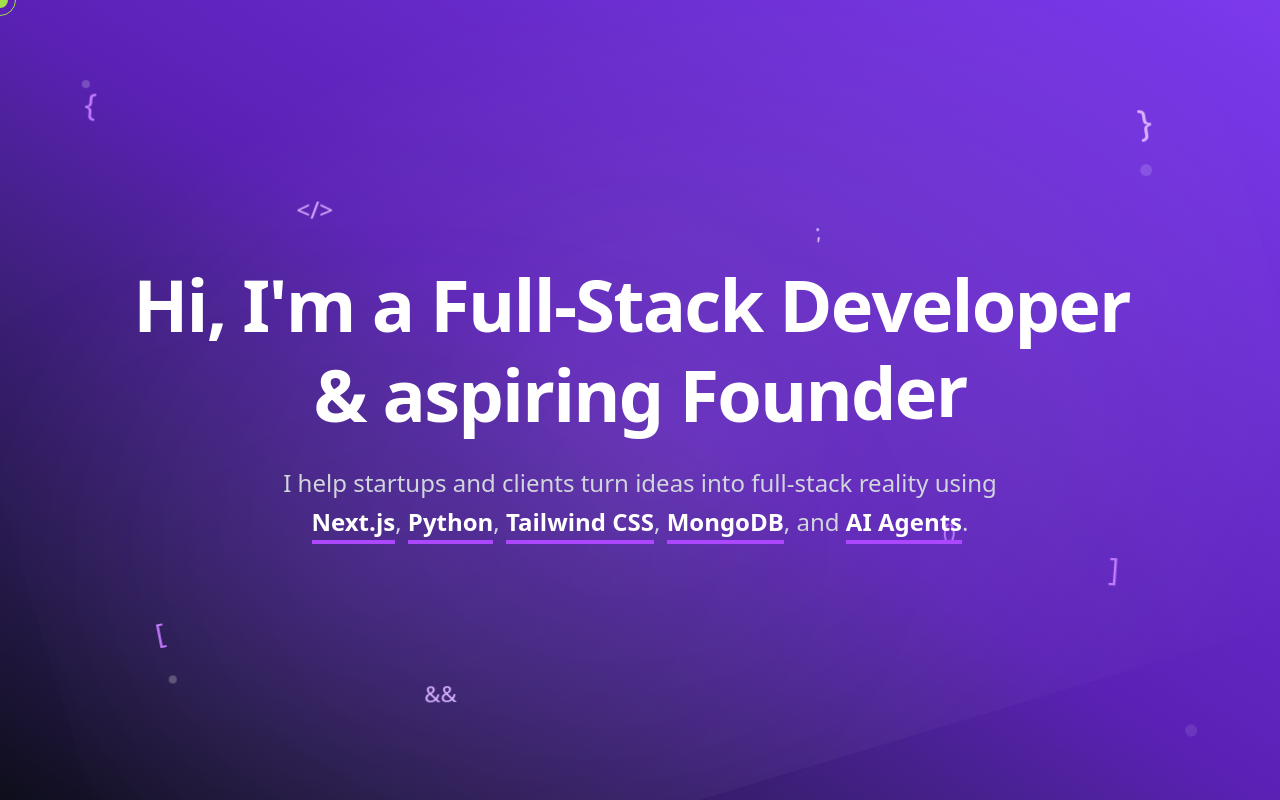
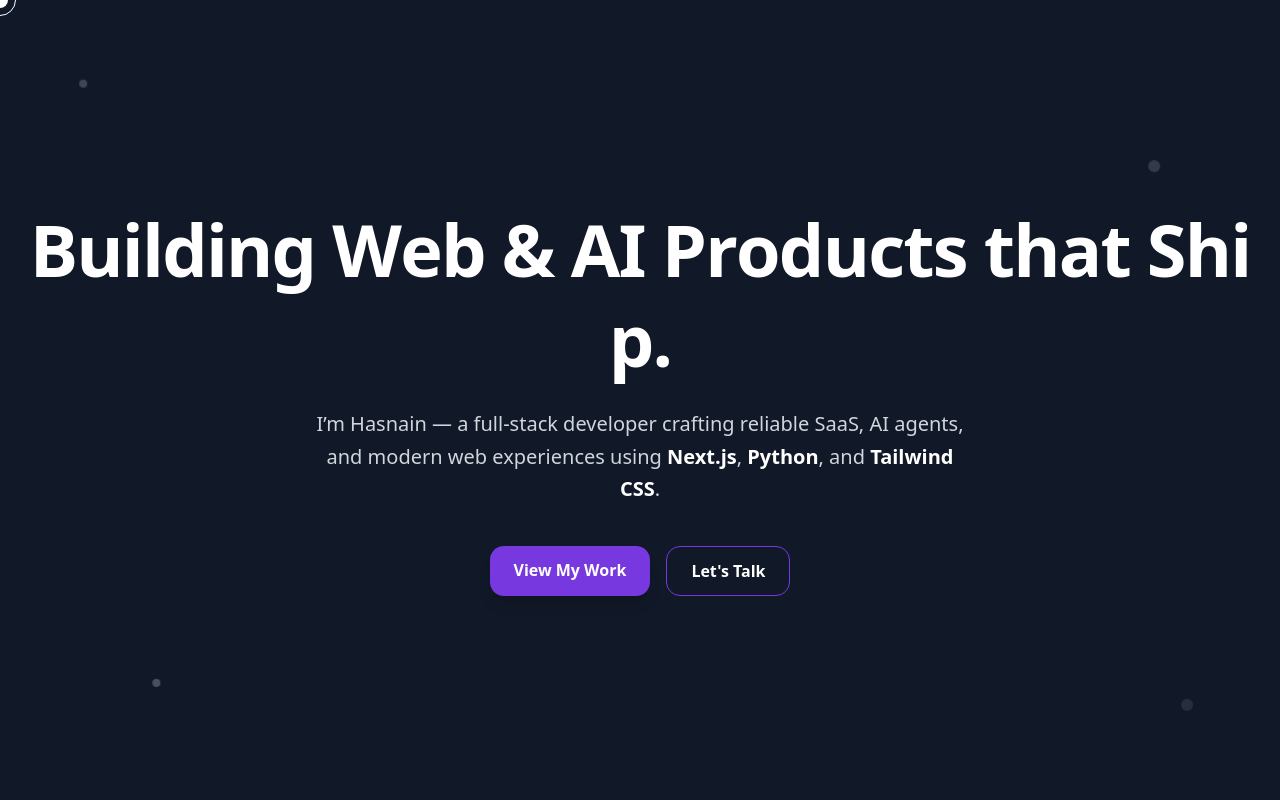
Before and after one commit to hasnainXdev/hasnain-3d-portfolio, a Next.js app: page / in a window 1280 px wide. Shown: the top 800 px of the page. Built offline with nearby package versions, Linux system fonts and the light colour scheme.

Commit message:
updated typography and UI

```diff
--- a/app/globals.css
+++ b/app/globals.css
@@ -1,123 +1,162 @@
 @import "tailwindcss";
 @import "tw-animate-css";
 
+/* 🌓 Support Dark Mode Variant */
 @custom-variant dark (&:is(.dark *));
 
+/* 🎨 Custom Theme Variables */
 @theme inline {
   --color-background: var(--background);
   --color-foreground: var(--foreground);
   --font-sans: var(--font-geist-sans);
   --font-mono: var(--font-geist-mono);
+
+  /* Sidebar */
+  --color-sidebar: var(--sidebar);
+  --color-sidebar-foreground: var(--sidebar-foreground);
+  --color-sidebar-primary: var(--sidebar-primary);
+  --color-sidebar-primary-foreground: var(--sidebar-primary-foreground);
+  --color-sidebar-accent: var(--sidebar-accent);
+  --color-sidebar-accent-foreground: var(--sidebar-accent-foreground);
+  --color-sidebar-border: var(--sidebar-border);
   --color-sidebar-ring: var(--sidebar-ring);
-  --color-sidebar-border: var(--sidebar-border);
-  --color-sidebar-accent-foreground: var(--sidebar-accent-foreground);
-  --color-sidebar-accent: var(--sidebar-accent);
-  --color-sidebar-primary-foreground: var(--sidebar-primary-foreground);
-  --color-sidebar-primary: var(--sidebar-primary);
-  --color-sidebar-foreground: var(--sidebar-foreground);
-  --color-sidebar: var(--sidebar);
+
+  /* Core */
+  --color-primary: var(--primary);
+  --color-primary-foreground: var(--primary-foreground);
+  --color-secondary: var(--secondary);
+  --color-secondary-foreground: var(--secondary-foreground);
+  --color-muted: var(--muted);
+  --color-muted-foreground: var(--muted-foreground);
+  --color-accent: var(--accent);
+  --color-accent-foreground: var(--accent-foreground);
+  --color-destructive: var(--destructive);
+  --color-border: var(--border);
+  --color-input: var(--input);
+  --color-ring: var(--ring);
+
+  /* Cards, Popovers */
+  --color-card: var(--card);
+  --color-card-foreground: var(--card-foreground);
+  --color-popover: var(--popover);
+  --color-popover-foreground: var(--popover-foreground);
+
+  /* Charts */
+  --color-chart-1: var(--chart-1);
+  --color-chart-2: var(--chart-2);
+  --color-chart-3: var(--chart-3);
+  --color-chart-4: var(--chart-4);
   --color-chart-5: var(--chart-5);
-  --color-chart-4: var(--chart-4);
-  --color-chart-3: var(--chart-3);
-  --color-chart-2: var(--chart-2);
-  --color-chart-1: var(--chart-1);
-  --color-ring: var(--ring);
-  --color-input: var(--input);
-  --color-border: var(--border);
-  --color-destructive: var(--destructive);
-  --color-accent-foreground: var(--accent-foreground);
-  --color-accent: var(--accent);
-  --color-muted-foreground: var(--muted-foreground);
-  --color-muted: var(--muted);
-  --color-secondary-foreground: var(--secondary-foreground);
-  --color-secondary: var(--secondary);
-  --color-primary-foreground: var(--primary-foreground);
-  --color-primary: var(--primary);
-  --color-popover-foreground: var(--popover-foreground);
-  --color-popover: var(--popover);
-  --color-card-foreground: var(--card-foreground);
-  --color-card: var(--card);
+
+  /* Radius */
   --radius-sm: calc(var(--radius) - 4px);
   --radius-md: calc(var(--radius) - 2px);
   --radius-lg: var(--radius);
   --radius-xl: calc(var(--radius) + 4px);
 }
 
+/* 🌞 Light Mode (Black & White Theme) */
 :root {
   --radius: 0.625rem;
-  --background: oklch(1 0 0);
-  --foreground: oklch(0.145 0 0);
-  --card: oklch(1 0 0);
-  --card-foreground: oklch(0.145 0 0);
-  --popover: oklch(1 0 0);
-  --popover-foreground: oklch(0.145 0 0);
-  --primary: oklch(0.205 0 0);
-  --primary-foreground: oklch(0.985 0 0);
-  --secondary: oklch(0.97 0 0);
-  --secondary-foreground: oklch(0.205 0 0);
-  --muted: oklch(0.97 0 0);
-  --muted-foreground: oklch(0.556 0 0);
-  --accent: oklch(0.97 0 0);
-  --accent-foreground: oklch(0.205 0 0);
-  --destructive: oklch(0.577 0.245 27.325);
-  --border: oklch(0.922 0 0);
-  --input: oklch(0.922 0 0);
-  --ring: oklch(0.708 0 0);
-  --chart-1: oklch(0.646 0.222 41.116);
-  --chart-2: oklch(0.6 0.118 184.704);
-  --chart-3: oklch(0.398 0.07 227.392);
-  --chart-4: oklch(0.828 0.189 84.429);
-  --chart-5: oklch(0.769 0.188 70.08);
-  --sidebar: oklch(0.985 0 0);
-  --sidebar-foreground: oklch(0.145 0 0);
-  --sidebar-primary: oklch(0.205 0 0);
-  --sidebar-primary-foreground: oklch(0.985 0 0);
-  --sidebar-accent: oklch(0.97 0 0);
-  --sidebar-accent-foreground: oklch(0.205 0 0);
-  --sidebar-border: oklch(0.922 0 0);
-  --sidebar-ring: oklch(0.708 0 0);
+
+  --background: #ffffff;
+  --foreground: #000000;
+
+  --card: #ffffff;
+  --card-foreground: #000000;
+
+  --popover: #ffffff;
+  --popover-foreground: #000000;
+
+  --primary: #000000;
+  --primary-foreground: #ffffff;
+
+  --secondary: #f4f4f5;
+  --secondary-foreground: #000000;
+
+  --muted: #f5f5f5;
+  --muted-foreground: #737373;
+
+  --accent: #f5f5f5;
+  --accent-foreground: #000000;
+
+  --destructive: #ef4444;
+
+  --border: #e5e5e5;
+  --input: #e5e5e5;
+  --ring: #000000;
+
+  /* Charts */
+  --chart-1: #000000;
+  --chart-2: #404040;
+  --chart-3: #737373;
+  --chart-4: #a3a3a3;
+  --chart-5: #d4d4d4;
+
+  /* Sidebar */
+  --sidebar: #ffffff;
+  --sidebar-foreground: #000000;
+  --sidebar-primary: #000000;
+  --sidebar-primary-foreground: #ffffff;
+  --sidebar-accent: #f5f5f5;
+  --sidebar-accent-foreground: #000000;
+  --sidebar-border: #e5e5e5;
+  --sidebar-ring: #000000;
 }
 
+/* 🌚 Dark Mode */
 .dark {
-  --background: oklch(0.145 0 0);
-  --foreground: oklch(0.985 0 0);
-  --card: oklch(0.205 0 0);
-  --card-foreground: oklch(0.985 0 0);
-  --popover: oklch(0.205 0 0);
-  --popover-foreground: oklch(0.985 0 0);
-  --primary: oklch(0.922 0 0);
-  --primary-foreground: oklch(0.205 0 0);
-  --secondary: oklch(0.269 0 0);
-  --secondary-foreground: oklch(0.985 0 0);
-  --muted: oklch(0.269 0 0);
-  --muted-foreground: oklch(0.708 0 0);
-  --accent: oklch(0.269 0 0);
-  --accent-foreground: oklch(0.985 0 0);
-  --destructive: oklch(0.704 0.191 22.216);
-  --border: oklch(1 0 0 / 10%);
-  --input: oklch(1 0 0 / 15%);
-  --ring: oklch(0.556 0 0);
-  --chart-1: oklch(0.488 0.243 264.376);
-  --chart-2: oklch(0.696 0.17 162.48);
-  --chart-3: oklch(0.769 0.188 70.08);
-  --chart-4: oklch(0.627 0.265 303.9);
-  --chart-5: oklch(0.645 0.246 16.439);
-  --sidebar: oklch(0.205 0 0);
-  --sidebar-foreground: oklch(0.985 0 0);
-  --sidebar-primary: oklch(0.488 0.243 264.376);
-  --sidebar-primary-foreground: oklch(0.985 0 0);
-  --sidebar-accent: oklch(0.269 0 0);
-  --sidebar-accent-foreground: oklch(0.985 0 0);
-  --sidebar-border: oklch(1 0 0 / 10%);
-  --sidebar-ring: oklch(0.556 0 0);
+  --background: #000000;
+  --foreground: #ffffff;
+
+  --card: #0a0a0a;
+  --card-foreground: #ffffff;
+
+  --popover: #0a0a0a;
+  --popover-foreground: #ffffff;
+
+  --primary: #ffffff;
+  --primary-foreground: #000000;
+
+  --secondary: #1a1a1a;
+  --secondary-foreground: #ffffff;
+
+  --muted: #1a1a1a;
+  --muted-foreground: #a3a3a3;
+
+  --accent: #1a1a1a;
+  --accent-foreground: #ffffff;
+
+  --destructive: #f87171;
+
+  --border: rgba(255, 255, 255, 0.1);
+  --input: rgba(255, 255, 255, 0.15);
+  --ring: #ffffff;
+
+  /* Charts */
+  --chart-1: #ffffff;
+  --chart-2: #a3a3a3;
+  --chart-3: #737373;
+  --chart-4: #404040;
+  --chart-5: #262626;
+
+  /* Sidebar */
+  --sidebar: #0a0a0a;
+  --sidebar-foreground: #ffffff;
+  --sidebar-primary: #ffffff;
+  --sidebar-primary-foreground: #000000;
+  --sidebar-accent: #1a1a1a;
+  --sidebar-accent-foreground: #ffffff;
+  --sidebar-border: rgba(255, 255, 255, 0.1);
+  --sidebar-ring: #ffffff;
 }
 
+/* ⚙️ Base Layer */
 @layer base {
   * {
     @apply border-border outline-ring/50;
   }
   body {
     @apply bg-background text-foreground;
-    cursor: none;
   }
 }
--- a/app/layout.tsx
+++ b/app/layout.tsx
@@ -1,5 +1,5 @@
 import type { Metadata } from "next";
-import { Poppins } from "next/font/google";
+import { Caveat, Poppins } from "next/font/google";
 import "./globals.css";
 import { Analytics } from "@vercel/analytics/next"
 import { Toaster } from "sonner";
@@ -9,6 +9,8 @@
   variable: "--font-poppins",
   weight: ["100", "200", "300", "400", "500", "600", "700", "800", "900"],
 });
+
+const caveat = Caveat({ subsets: ["latin"], weight: ["700"], variable: "--font-handwriting" });
 
 export const metadata: Metadata = {
   title: "Hasnain's Portfolio - Full Stack Developer",
@@ -22,7 +24,7 @@
 }>) {
   return (
     <html lang="en">
-      <body className={`${poppins.variable} antialiased`}>
+      <body className={`${poppins.variable} ${caveat.variable} antialiased`}>
         <Toaster />
         {children}
         <Analytics />
--- a/app/page.tsx
+++ b/app/page.tsx
@@ -14,7 +14,6 @@
 import ContactSection from '../components/ContactSection';
 import CustomCursor from '../components/CustomCursor';
 import FloatingElements from '../components/FloatingElements';
-import Image from 'next/image';
 
 gsap.registerPlugin(ScrollTrigger, TextPlugin);
 
--- a/components/CustomCursor.tsx
+++ b/components/CustomCursor.tsx
@@ -64,12 +64,12 @@
     <>
       <div
         ref={cursorRef}
-        className="fixed w-4 h-4 bg-white rounded-full pointer-events-none z-50 mix-blend-difference"
+        className="fixed w-4 h-4 bg-white rounded-full pointer-events-none z-50"
         style={{ transform: 'translate(-50%, -50%)' }}
       />
       <div
         ref={followerRef}
-        className="fixed w-8 h-8 border border-white rounded-full pointer-events-none z-40 mix-blend-difference"
+        className="fixed w-8 h-8 border border-white rounded-full pointer-events-none z-40"
         style={{ transform: 'translate(-50%, -50%)' }}
       />
     </>
--- a/components/HeroSection.tsx
+++ b/components/HeroSection.tsx
@@ -7,211 +7,76 @@
   const heroRef = useRef<HTMLDivElement>(null);
   const titleRef = useRef<HTMLHeadingElement>(null);
   const subtitleRef = useRef<HTMLParagraphElement>(null);
-  const spotlightRef = useRef<HTMLDivElement>(null);
-  const floatingElementsRef = useRef<HTMLDivElement>(null);
 
   useEffect(() => {
-    // Split text animation
     if (titleRef.current) {
       const text = titleRef.current.textContent || "";
       titleRef.current.innerHTML = text
         .split("")
         .map(
           (char) =>
-            `<span class="inline-block">${char === " " ? "&nbsp;" : char
-            }</span>`
+            `<span class="inline-block">${char === " " ? "&nbsp;" : char}</span>`
         )
         .join("");
 
       gsap.fromTo(
         titleRef.current.children,
         { y: 100, opacity: 0 },
-        {
-          y: 0,
-          opacity: 1,
-          duration: 2.5,
-          stagger: 0.1,
-          ease: "back.out(1.7)",
-          scrollTrigger: {
-            trigger: heroRef.current,
-            start: "top 80%",
-          },
-        }
+        { y: 0, opacity: 1, duration: 2.5, stagger: 0.05, ease: "back.out(1.7)" }
       );
     }
 
     gsap.fromTo(
       subtitleRef.current,
       { y: 50, opacity: 0 },
-      {
-        y: 0,
-        opacity: 1,
-        duration: 1,
-        delay: 0.5,
-        scrollTrigger: {
-          trigger: heroRef.current,
-          start: "top 70%",
-        },
-      }
+      { y: 0, opacity: 1, duration: 1.2, delay: 0.3, ease: "power2.out" }
     );
-
-    // Animate spotlight
-    if (spotlightRef.current) {
-      gsap.to(spotlightRef.current, {
-        rotation: 360,
-        duration: 15,
-        repeat: -1,
-        ease: "none",
-      });
-    }
-
-    // Floating code elements
-    if (floatingElementsRef.current) {
-      const elements = floatingElementsRef.current.children;
-
-      Array.from(elements).forEach((element, index) => {
-        gsap.set(element, {
-          x: `random(-50, 50)`,
-          y: `random(-30, 30)`,
-          rotation: `random(-15, 15)`,
-          opacity: 0,
-        });
-
-        gsap.to(element, {
-          opacity: 1,
-          duration: 1,
-          delay: 1 + index * 0.2,
-          ease: "power2.out",
-        });
-
-        gsap.to(element, {
-          y: `random(-40, 40)`,
-          x: `random(-40, 40)`,
-          rotation: `random(-20, 20)`,
-          duration: `random(4, 8)`,
-          repeat: -1,
-          yoyo: true,
-          ease: "sine.inOut",
-          delay: index * 0.3,
-        });
-
-        gsap.to(element, {
-          scale: `random(0.8, 1.2)`,
-          duration: `random(3, 6)`,
-          repeat: -1,
-          yoyo: true,
-          ease: "power2.inOut",
-          delay: index * 0.5,
-        });
-      });
-    }
   }, []);
 
   return (
     <section
       ref={heroRef}
-      className="min-h-screen flex items-center justify-center relative px-4 overflow-hidden"
+      className="relative flex flex-col items-center justify-center min-h-screen px-6 text-center bg-[#111827] overflow-hidden"
     >
-      {/* Background */}
-      <div className="absolute inset-0 z-0">
-        <div className="w-full h-full bg-gradient-to-bl from-[#7C3AED] via-[#5B21B6] to-[#0F0F1B]"></div>
+      <h1
+        ref={titleRef}
+        className="font-poppins text-3xl sm:text-5xl md:text-6xl lg:text-7xl font-extrabold leading-tight tracking-tight text-white"
+      >
+        Building Web & AI Products that{" "}
+        <span className="font-handwriting text-secondary text-8xl inline-block translate-y-2">
+          Ship
+        </span>.
+      </h1>
 
-        {/* Rotating spotlight */}
-        <div
-          ref={spotlightRef}
-          className="absolute inset-0 opacity-50"
-          style={{
-            background: `radial-gradient(ellipse 1000px 700px at 50% 40%, rgba(255,255,255,0.15) 0%, rgba(255,255,255,0.08) 40%, transparent 70%)`,
-          }}
-        ></div>
 
-        {/* Purple glow */}
-        <div
-          className="absolute inset-0 opacity-40 animate-pulse"
-          style={{
-            background: `radial-gradient(ellipse 800px 500px at 30% 70%, rgba(124,58,237,0.3) 0%, rgba(124,58,237,0.1) 40%, transparent 70%)`,
-          }}
-        ></div>
+      <p
+        ref={subtitleRef}
+        className="mt-6 max-w-2xl text-gray-300 text-base sm:text-lg md:text-xl font-light leading-relaxed"
+      >
+        I’m Hasnain — a full-stack developer crafting reliable SaaS, AI agents,
+        and modern web experiences using{" "}
+        <span className="text-white font-semibold">Next.js</span>,{" "}
+        <span className="text-white font-semibold">Python</span>, and{" "}
+        <span className="text-white font-semibold">Tailwind CSS</span>.
+      </p>
 
-        {/* Subtle white center glow */}
-        <div
-          className="absolute inset-0 opacity-20"
-          style={{
-            background: `radial-gradient(circle 400px at 50% 50%, rgba(255,255,255,0.15) 0%, transparent 60%)`,
-          }}
-        ></div>
+      <div className="mt-10 flex gap-4">
+        <a
+          href="#projects"
+          className="px-6 py-3 bg-[#7738E0] hover:bg-[#692ecc] text-white font-semibold rounded-xl transition-all shadow-lg hover:shadow-[#7738E0]/40"
+        >
+          View My Work
+        </a>
+        <a
+          href="#contact"
+          className="px-6 py-3 border border-[#7738E0] text-white hover:bg-[#7738E0]/10 rounded-xl font-semibold transition-all"
+        >
+          Let's Talk
+        </a>
       </div>
 
-      {/* Floating Code Elements (Purple Theme) */}
-      <div
-        ref={floatingElementsRef}
-        className="absolute inset-0 z-5 pointer-events-none"
-      >
-        <div className="absolute top-20 left-20 text-purple-400 text-4xl font-mono opacity-30">
-          {"{"}
-        </div>
-        <div className="absolute top-32 right-24 text-purple-300 text-4xl font-mono opacity-30">
-          {"}"}
-        </div>
-        <div className="absolute bottom-40 left-32 text-purple-400 text-3xl font-mono opacity-25">
-          {"["}
-        </div>
-        <div className="absolute bottom-52 right-40 text-purple-400 text-3xl font-mono opacity-25">
-          {"]"}
-        </div>
-        <div className="absolute top-40 left-1/4 text-purple-300 text-2xl font-mono opacity-30">
-          {"</"}<span>{">"}</span>
-        </div>
-        <div className="absolute bottom-60 right-1/4 text-purple-400 text-2xl font-mono opacity-25">
-          {"()"}
-        </div>
-        <div className="absolute top-60 right-1/3 text-purple-200 text-xl font-mono opacity-30">
-          {";"}
-        </div>
-        <div className="absolute bottom-32 left-1/3 text-purple-300 text-xl font-mono opacity-25">
-          {"&&"}
-        </div>
-      </div>
-
-      {/* Main Content */}
-      <div className="text-center z-10 lg:max-w-5xl">
-        <h1
-          ref={titleRef}
-          className="font-poppins text-xl sm:text-3xl md:text-4xl lg:text-7xl font-bold mb-6 leading-tight lg:tracking-tight text-white"
-        >
-          <span className="bg-clip-text text-transparent bg-gradient-to-br from-white/60 via-white/90 to-white/60">
-            Hi, I'm a Full-Stack Developer
-            <br /> & aspiring Founder
-          </span>
-        </h1>
-
-        <p
-          ref={subtitleRef}
-          className="font-poppins text-base md:text-2xl text-gray-300 max-w-3xl mx-auto leading-relaxed"
-        >
-          I help startups and clients turn ideas into full-stack reality using{" "}
-          <span className="text-white font-semibold border-b-4 pb-0.5 border-purple-500">
-            Next.js
-          </span>
-          ,{" "}
-          <span className="text-white font-semibold border-b-4 pb-0.5 border-purple-500">
-            Python
-          </span>
-          ,{" "}
-          <span className="text-white font-semibold border-b-4 pb-0.5 border-purple-500">
-            Tailwind CSS
-          </span>
-          ,{" "}
-          <span className="text-white font-semibold border-b-4 pb-0.5 border-purple-500">
-            MongoDB
-          </span>
-          , and{" "}
-          <span className="text-white font-semibold border-b-4 pb-0.5 border-purple-500">
-            AI Agents
-          </span>
-          .
-        </p>
-      </div>
+      {/* Subtle accent ring */}
+      <div className="absolute inset-0 pointer-events-none bg-gradient-radial from-[#7738E0]/10 via-transparent to-transparent blur-3xl"></div>
     </section>
   );
 };
--- /dev/null
+++ b/global.d.ts
@@ -0,0 +1,8 @@
+// For CSS Modules
+declare module "*.module.css" {
+  const classes: { [key: string]: string };
+  export default classes;
+}
+
+// For global CSS imports (no typings)
+declare module "*.css";
--- a/package.json
+++ b/package.json
@@ -47,7 +47,7 @@
     "input-otp": "^1.4.2",
     "lenis": "^1.3.4",
     "lucide-react": "^0.523.0",
-    "next": "15.3.4",
+    "next": "^15.5.6",
     "next-themes": "^0.4.6",
     "react": "^19.0.0",
     "react-day-picker": "^9.7.0",
@@ -66,9 +66,11 @@
     "@types/node": "^20",
     "@types/react": "^19",
     "@types/react-dom": "^19",
+    "autoprefixer": "^10.4.21",
     "eslint": "^9",
     "eslint-config-next": "15.3.4",
-    "tailwindcss": "^4",
+    "postcss": "^8.5.6",
+    "tailwindcss": "^4.1.14",
     "tw-animate-css": "^1.3.4",
     "typescript": "^5"
   }
--- /dev/null
+++ b/tailwind.config.ts
@@ -0,0 +1,26 @@
+/** @type {import('tailwindcss').Config} */
+module.exports = {
+    content: [
+        "./src/**/*.{js,ts,jsx,tsx}",
+        "./app/**/*.{js,ts,jsx,tsx}",
+    ],
+    theme: {
+        extend: {
+            colors: {
+                primary: "#111827",
+                secondary: "#7738E0",
+            },
+            backgroundClip: {
+                text: "text",
+            },
+            textColor: {
+                transparent: "transparent",
+            },
+            fontFamily: {
+                poppins: ["var(--font-poppins)", "sans-serif"],
+                handwriting: ["var(--font-handwriting)", "cursive"],
+            },
+        },
+    },
+    plugins: [],
+};
--- a/tsconfig.json
+++ b/tsconfig.json
@@ -22,6 +22,6 @@
       "@/*": ["./*"]
     }
   },
-  "include": ["next-env.d.ts", "**/*.ts", "**/*.tsx", ".next/types/**/*.ts"],
+  "include": ["next-env.d.ts","global.d.ts", "**/*.ts", "**/*.tsx", ".next/types/**/*.ts"],
   "exclude": ["node_modules"]
 }
```
Also changed, not shown: 2 other files (tests, documents, lock files or other folders).
